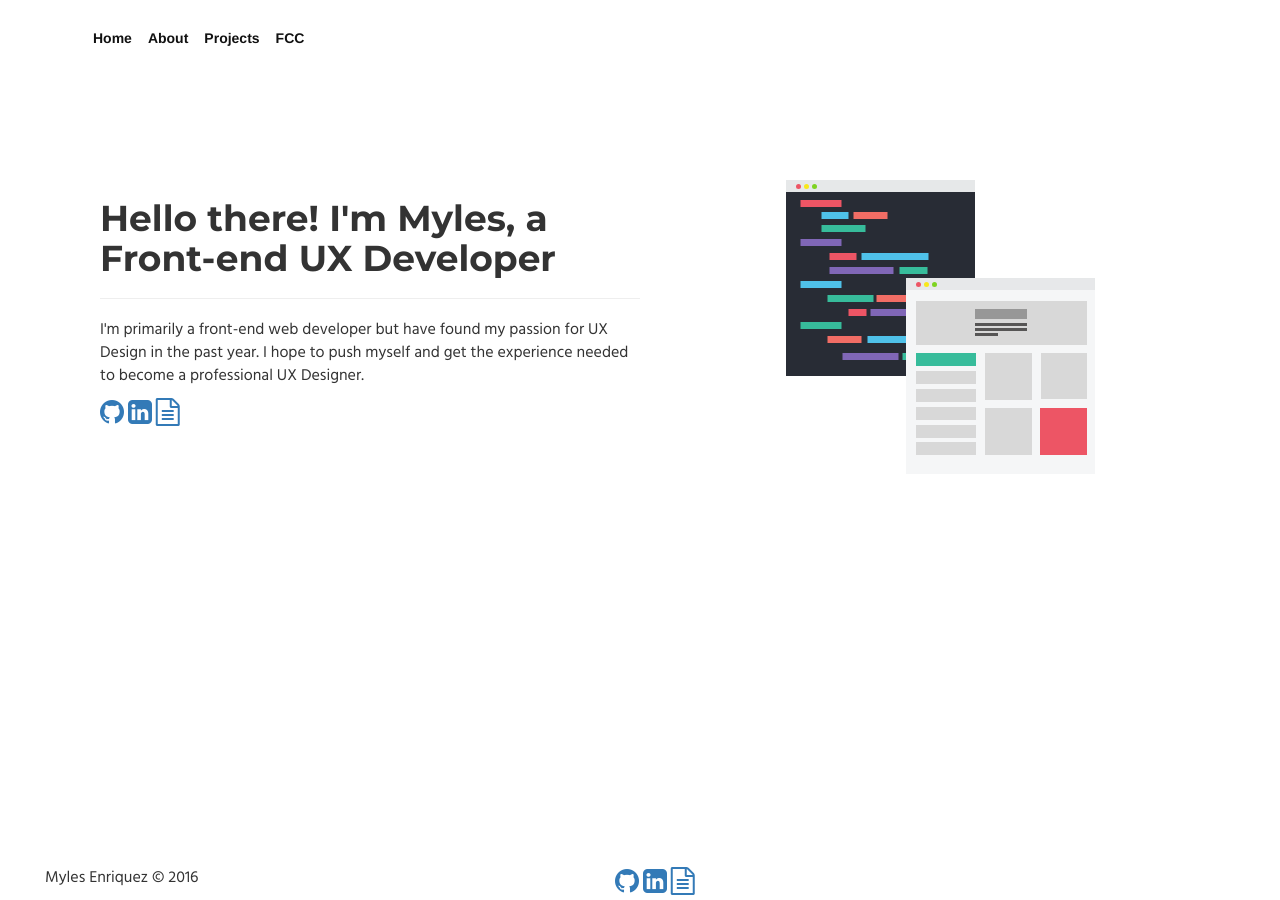
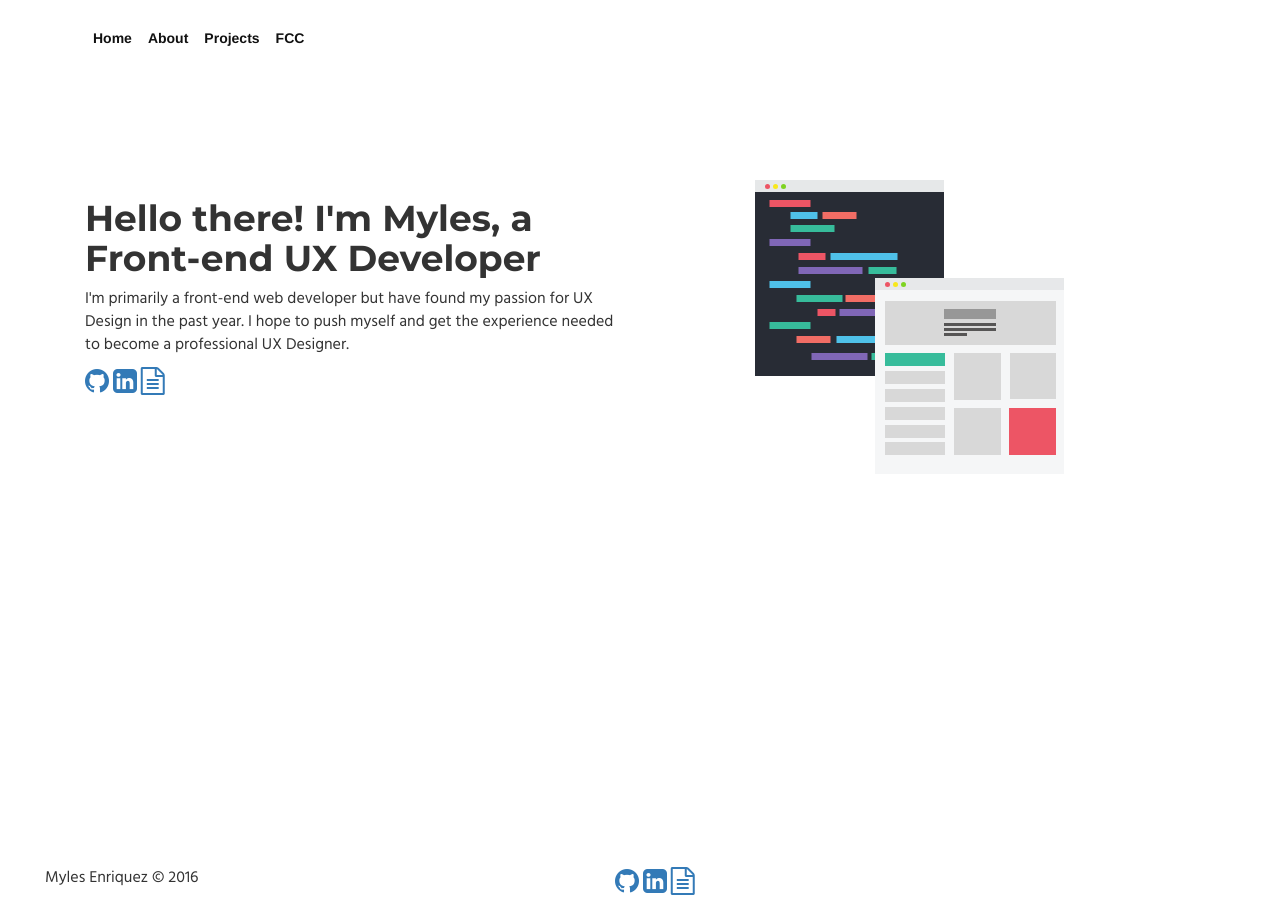
Before and after one commit to torleif-nielsen/enriquezm.github.io, a Jekyll site: the page built from index.html, in a window 1280 px wide. Built offline with Jekyll 4.4.1, drawn with Linux system fonts in a browser that asks for light colours; nearby versions of some CDN libraries; library files that are not in the unit come from our copies.

Commit message:
Add landing page image.

```diff
--- a/index.html
+++ b/index.html
@@ -5,19 +5,18 @@
 <div class="home">
   <!-- Hero Section -->
   <section class="container-fluid section landing-section">
-    <div class="container landing-content">
-      <div class="col-md-6">
+      <div class="col-md-6 landing-content">
         <h1>{{ site.headline }}</h1>
-        <hr class="hr-splitter" />
         <p>{{ site.description }}</p>
-        <span><a href="{{ site.github }}" title="View my GitHub"><i class="fa fa-github fa-2x" aria-hidden="true"></i></a></span>
-        <span><a href="{{ site.linkedin }}" title="View my LinkedIn"><i class="fa fa-linkedin-square fa-2x" aria-hidden="true"></i></a></span>
-        <span><a href="{{ "production/images/resume-v02.pdf" | prepend: site.baseurl }}" title="View my resume"><i class="fa fa-file-text-o fa-2x" aria-hidden="true"></i></a></span>
+        <div class="social-links">
+          <span><a href="{{ site.github }}" title="View my GitHub"><i class="fa fa-github fa-2x" aria-hidden="true"></i></a></span>
+          <span><a href="{{ site.linkedin }}" title="View my LinkedIn"><i class="fa fa-linkedin-square fa-2x" aria-hidden="true"></i></a></span>
+          <span><a href="{{ "production/images/resume-v02.pdf" | prepend: site.baseurl }}" title="View my resume"><i class="fa fa-file-text-o fa-2x" aria-hidden="true"></i></a></span>
+        </div>
       </div>
-      <div class="col-md-6 text-center">
-        <img src="{{ site.baseurl }}/production/images/landing-image.svg" alt="Coding and Wireframing">
+      <div class="col-md-5 col-md-offset-1 text-center landing-image">
+        <img class="img-responsive" src="{{ site.baseurl }}/production/images/landing-image.svg" alt="Coding and Wireframing">
       </div>
-    </div>
   </section>
   <!-- Projects Section -->
   <!-- <section id="project-section" class="container-fluid">
```
